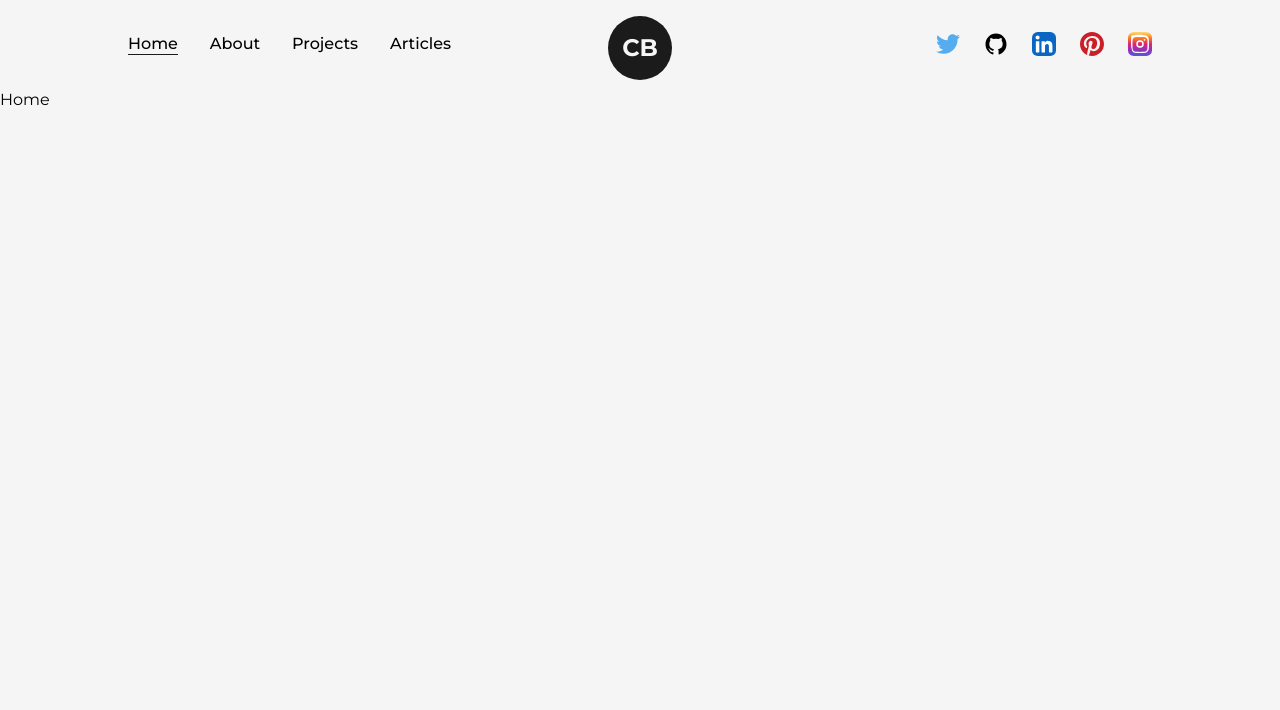
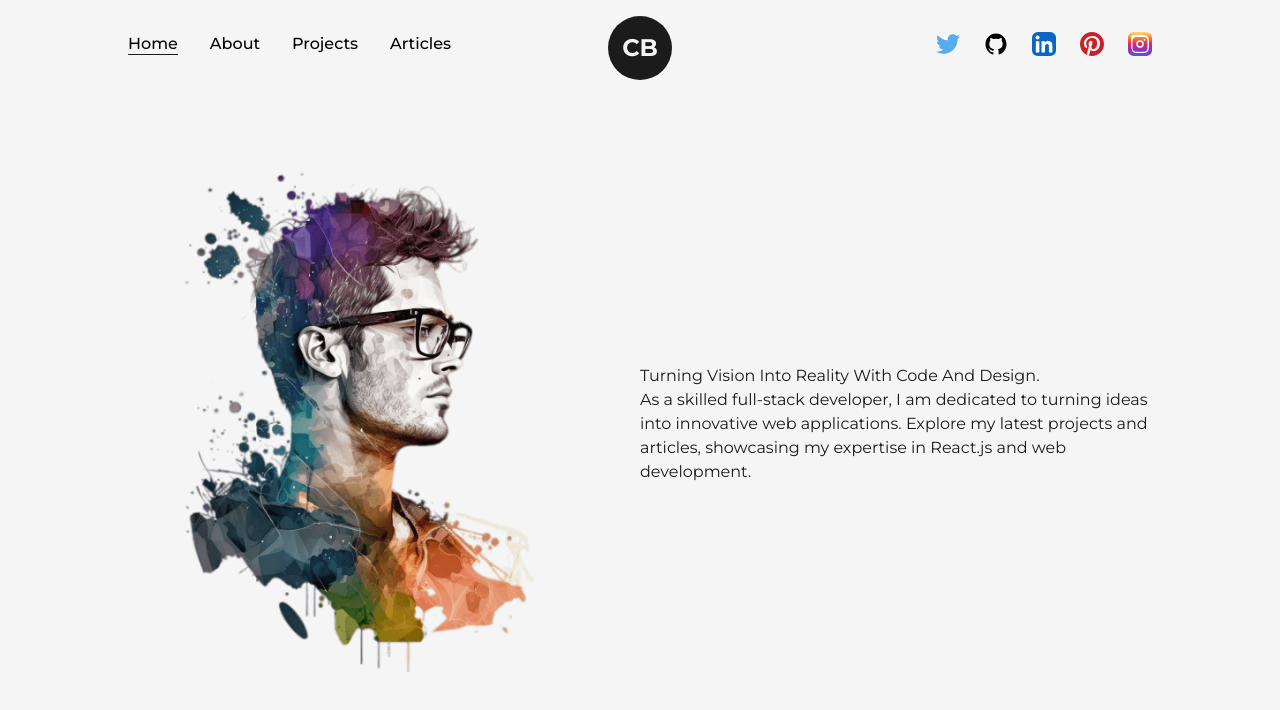
Before and after one commit to sinantech/website, a Next.js app: page / in a window 1280 px wide. Shown: the top 710 px of the page. Built offline with nearby package versions, Linux system fonts and the light colour scheme.

Commit message:
feat: creating the home page 54:59

```diff
--- /dev/null
+++ b/src/components/Layout.js
@@ -0,0 +1,13 @@
+import React from "react";
+
+const Layout = ({ children, className = "" }) => {
+  return (
+    <div
+      className={`w-full h-full inline-block z-0 bg-light p-32 ${className}`}
+    >
+      {children}
+    </div>
+  );
+};
+
+export default Layout;
--- a/src/pages/index.js
+++ b/src/pages/index.js
@@ -1,4 +1,7 @@
+import Layout from "@/components/Layout";
 import Head from "next/head";
+import Image from "next/image";
+import profilePic from "../../public/images/profile/developer-pic-1.png";
 
 export default function Home() {
   return (
@@ -7,7 +10,28 @@
         <title>Create Next App</title>
         <meta name="description" content="Generated by create next app" />
       </Head>
-      <main className="">Home</main>
+      <main className="flex items-center text-dark w-full min-h-screen">
+        <Layout className="pt-0">
+          <div className="flex items-center justify-between w-full">
+            <div className="w-1/2">
+              <Image
+                src={profilePic}
+                alt="Codebucks"
+                className="w-full h-auto"
+              />
+            </div>
+            <div className="w-1/2 ">
+              <h1>Turning Vision Into Reality With Code And Design. </h1>
+              <p>
+                As a skilled full-stack developer, I am dedicated to turning
+                ideas into innovative web applications. Explore my latest
+                projects and articles, showcasing my expertise in React.js and
+                web development.
+              </p>
+            </div>
+          </div>
+        </Layout>
+      </main>
     </>
   );
 }
```
